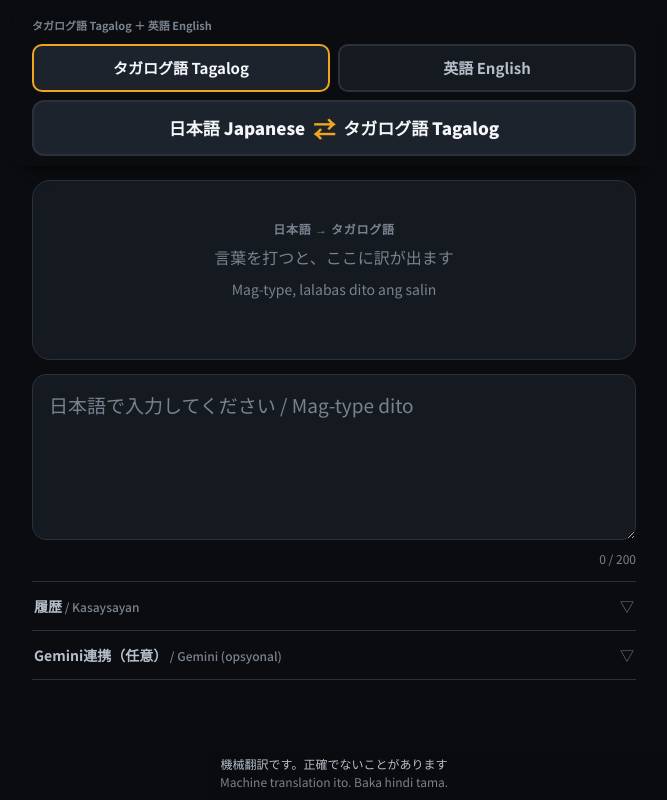
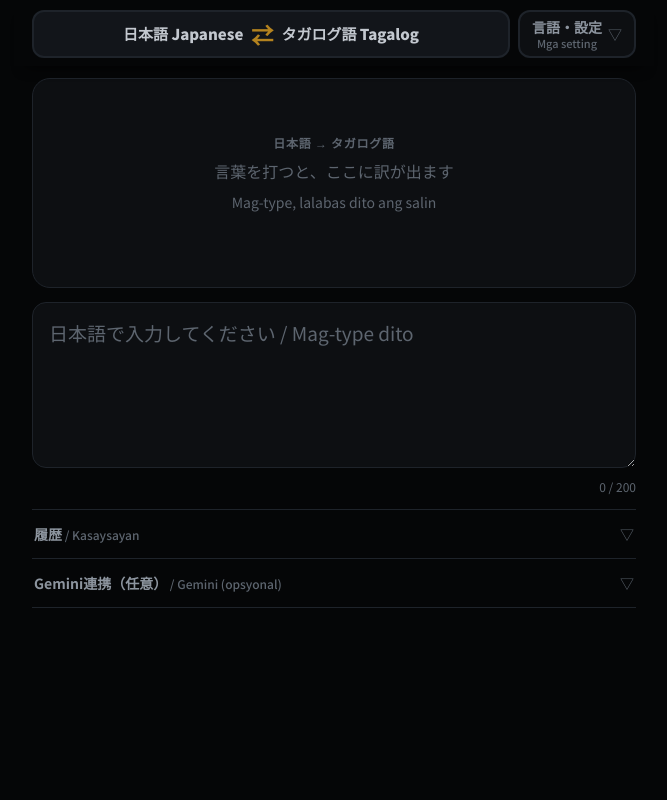
Before and after one commit to naoki-satou/miseru-honyaku, a plain HTML site: page index.html in a window 1280 px wide. Shown: the whole page, without its empty margins (306-973 px from the left). Drawn offline with Linux system fonts and the light colour scheme.

Commit message:
設定をプルダウン化し表示範囲を拡大

```diff
--- a/index.html
+++ b/index.html
@@ -11,16 +11,17 @@
     <link href="https://fonts.googleapis.com/css2?family=Noto+Sans+JP:wght@400;500;700;900&display=swap" rel="stylesheet" />
     <style>
       :root {
-        --bg: #0a0c0f;
-        --panel: #151920;
-        --panel-2: #1d232d;
-        --line: #2a313d;
-        --text: #f4f6f9;
-        --sub: #b6bfcb;
-        --dim: #79838f;
-        --accent: #f0a51e;
-        --accent-text: #1a1200;
-        --danger: #ff8a7a;
+        /* 眩しさ対策：全体を一段暗くし、白は落とした灰色、黄色は彩度を抑えた暗めのアンバーにする */
+        --bg: #050607;
+        --panel: #0d0f12;
+        --panel-2: #12151a;
+        --line: #1e232a;
+        --text: #c3c8cf;
+        --sub: #8d959f;
+        --dim: #5d656f;
+        --accent: #b4831f;
+        --accent-text: #141002;
+        --danger: #cf7a6a;
       }
       * { box-sizing: border-box; -webkit-tap-highlight-color: transparent; }
       html, body { height: 100%; }
@@ -44,7 +45,7 @@
       .input-view {
         max-width: 640px;
         margin: 0 auto;
-        padding: 0 18px 84px;
+        padding: 0 18px 40px;
         display: block;
         min-height: 100dvh;
       }
@@ -60,11 +61,49 @@
         flex-direction: column;
         gap: 8px;
         background: var(--bg);
-        margin: 0 -18px 14px;
-        padding: calc(14px + env(safe-area-inset-top, 0px)) 18px 10px;
+        margin: 0 -18px 12px;
+        padding: calc(10px + env(safe-area-inset-top, 0px)) 18px 8px;
         box-shadow: 0 12px 14px -12px rgba(0, 0, 0, 0.85);
       }
-      .top-meta {
+      /* 常時表示は方向ボタンと設定トグルだけの細い1行にする */
+      .toolbar-row {
+        display: flex;
+        align-items: stretch;
+        gap: 8px;
+      }
+      .settings-btn {
+        flex: none;
+        min-height: 48px;
+        padding: 6px 12px;
+        display: flex;
+        align-items: center;
+        gap: 6px;
+        font-size: 14px;
+        font-weight: 700;
+        line-height: 1.3;
+        color: var(--sub);
+        background: var(--panel);
+        border: 2px solid var(--line);
+        border-radius: 12px;
+        white-space: nowrap;
+      }
+      .settings-btn .s-foreign {
+        display: block;
+        font-size: 11px;
+        font-weight: 500;
+        color: var(--dim);
+      }
+      .settings-btn .s-arrow { color: var(--dim); font-weight: 500; }
+      .settings-btn:active { background: var(--panel-2); }
+      /* プルダウン：普段は使わない部分（言語ペア表示・外国語切替・注意書き）を収納 */
+      .settings-panel {
+        display: none;
+        flex-direction: column;
+        gap: 10px;
+        padding: 4px 0 6px;
+      }
+      .settings-panel.open { display: flex; }
+      .settings-meta {
         display: flex;
         align-items: center;
         justify-content: space-between;
@@ -77,6 +116,13 @@
         color: var(--dim);
         line-height: 1.5;
       }
+      .settings-note {
+        margin: 0;
+        font-size: 12px;
+        line-height: 1.55;
+        color: var(--sub);
+      }
+      .settings-note .n-foreign { display: block; color: var(--dim); }
       .foreign-row {
         display: flex;
         align-items: center;
@@ -100,10 +146,11 @@
         background: var(--panel-2);
       }
       .dir-btn {
-        width: 100%;
-        min-height: 56px;
-        padding: 10px 12px;
-        font-size: 17px;
+        flex: 1;
+        min-width: 0;
+        min-height: 48px;
+        padding: 6px 10px;
+        font-size: 15px;
         line-height: 1.35;
         font-weight: 900;
         color: var(--text);
@@ -176,7 +223,7 @@
         border-radius: 18px;
         padding: 22px 18px 16px;
         margin-bottom: 14px;
-        min-height: 180px;
+        min-height: 210px;
         display: flex;
         flex-direction: column;
         align-items: center;
@@ -187,10 +234,10 @@
       }
       .result-area.has-result {
         cursor: pointer;
-        border-color: rgba(240, 165, 30, 0.45);
+        border-color: rgba(180, 131, 31, 0.32);
         background: var(--panel-2);
       }
-      .result-area.has-result:active { background: #232a35; }
+      .result-area.has-result:active { background: #171b21; }
       .result-dir {
         font-size: 12px;
         font-weight: 700;
@@ -254,9 +301,9 @@
         font-weight: 700;
         line-height: 1.6;
         border-radius: 12px;
-        background: #2e1a15;
-        color: #f3cdc4;
-        border: 1px solid #5c2f24;
+        background: #221310;
+        color: #c9a198;
+        border: 1px solid #40231b;
       }
       .status.show { display: block; }
 
@@ -431,20 +478,6 @@
       }
       .history-empty { font-size: 14px; color: var(--dim); padding: 6px 2px; line-height: 1.6; }
 
-      /* ---------- 注意書き ---------- */
-      .note {
-        position: fixed;
-        left: 0; right: 0; bottom: 0;
-        padding: 8px 14px calc(8px + env(safe-area-inset-bottom));
-        font-size: 12px;
-        line-height: 1.55;
-        color: var(--sub);
-        background: rgba(10, 12, 15, 0.94);
-        text-align: center;
-        z-index: 30;
-      }
-      .note .n-foreign { display: block; color: var(--dim); }
-
       /* ---------- 表示画面 ---------- */
       .show-view {
         position: fixed;
@@ -510,21 +543,30 @@
     <!-- 入力画面 -->
     <main class="input-view" id="inputView">
 
-      <!-- 一番上：操作ボタン -->
+      <!-- 一番上：常時表示は方向ボタン＋設定トグルだけ。普段使わない部分はプルダウンに収納 -->
       <div class="controls-top">
-        <div class="top-meta">
-          <span class="pair-indicator" id="pairIndicator">タガログ語 Tagalog ＋ 英語 English</span>
-          <span class="gemini-badge" id="geminiBadge">Gemini連携中</span>
+        <div class="toolbar-row">
+          <button class="dir-btn" id="dirBtn" type="button" aria-label="翻訳の方向を切り替える">
+            <span id="dirFrom">日本語 Japanese</span>
+            <span class="swap" aria-hidden="true">⇄</span>
+            <span id="dirTo">タガログ語 Tagalog</span>
+          </button>
+          <button class="settings-btn" id="settingsToggle" type="button" aria-expanded="false" aria-controls="settingsPanel">
+            <span>言語・設定<span class="s-foreign" id="settingsForeign"></span></span>
+            <span class="s-arrow" aria-hidden="true">▽</span>
+          </button>
         </div>
-        <div class="foreign-row" role="group" aria-label="外国語側の切替">
-          <button type="button" class="foreign-btn active" id="foreignLocalBtn" aria-pressed="true">タガログ語 Tagalog</button>
-          <button type="button" class="foreign-btn" id="foreignEnBtn" aria-pressed="false">英語 English</button>
+        <div class="settings-panel" id="settingsPanel">
+          <div class="settings-meta">
+            <span class="pair-indicator" id="pairIndicator">タガログ語 Tagalog ＋ 英語 English</span>
+            <span class="gemini-badge" id="geminiBadge">Gemini連携中</span>
+          </div>
+          <div class="foreign-row" role="group" aria-label="外国語側の切替">
+            <button type="button" class="foreign-btn active" id="foreignLocalBtn" aria-pressed="true">タガログ語 Tagalog</button>
+            <button type="button" class="foreign-btn" id="foreignEnBtn" aria-pressed="false">英語 English</button>
+          </div>
+          <p class="settings-note"><span>機械翻訳です。正確でないことがあります</span><span class="n-foreign" id="noteForeign"></span></p>
         </div>
-        <button class="dir-btn" id="dirBtn" type="button" aria-label="翻訳の方向を切り替える">
-          <span id="dirFrom">日本語 Japanese</span>
-          <span class="swap" aria-hidden="true">⇄</span>
-          <span id="dirTo">タガログ語 Tagalog</span>
-        </button>
       </div>
 
       <!-- 訳文表示エリア（タップで全画面表示） -->
@@ -590,8 +632,6 @@
       <div class="show-back"><span>タップで戻る</span><span class="b-foreign" id="showBackForeign"></span></div>
     </div>
 
-    <div class="note"><span>機械翻訳です。正確でないことがあります</span><span class="n-foreign" id="noteForeign"></span></div>
-
     <script>
       (function () {
         var LANGS = {
@@ -604,6 +644,7 @@
         // 説明文の外国語側（短く簡単な言葉）。表示は日本語との併記で、切替は現地語／英語切替に連動する。
         var STR = {
           tl: {
+            settings: "Mga setting",
             placeholder: "Mag-type dito",
             resultPlaceholder: "Mag-type, lalabas dito ang salin",
             tapLarge: "I-tap para lakihan",
@@ -621,6 +662,7 @@
             emptyHistory: "Wala pang kasaysayan."
           },
           id: {
+            settings: "Pengaturan",
             placeholder: "Ketik di sini",
             resultPlaceholder: "Ketik, terjemahan muncul di sini",
             tapLarge: "Ketuk untuk perbesar",
@@ -638,6 +680,7 @@
             emptyHistory: "Belum ada riwayat."
           },
           vi: {
+            settings: "Cài đặt",
             placeholder: "Nhập ở đây",
             resultPlaceholder: "Nhập chữ, bản dịch sẽ hiện ở đây",
             tapLarge: "Chạm để xem lớn",
@@ -655,6 +698,7 @@
             emptyHistory: "Chưa có lịch sử."
           },
           en: {
+            settings: "Settings",
             placeholder: "Type here",
             resultPlaceholder: "Type, and the translation appears here",
             tapLarge: "Tap to enlarge",
@@ -688,6 +732,9 @@
 
         var dirJaFirst = true; // true: 日本語→相手 / false: 相手→日本語
 
+        var settingsToggle = document.getElementById("settingsToggle");
+        var settingsPanel = document.getElementById("settingsPanel");
+        var settingsForeign = document.getElementById("settingsForeign");
         var pairIndicator = document.getElementById("pairIndicator");
         var foreignLocalBtn = document.getElementById("foreignLocalBtn");
         var foreignEnBtn = document.getElementById("foreignEnBtn");
@@ -737,6 +784,13 @@
         // 相手も読む場所なので、日本語名と相手側の表記を併記する。
         pairIndicator.textContent = LANGS[pair].name + " " + LANGS[pair].foreign + " ＋ " + LANGS.en.name + " " + LANGS.en.foreign;
 
+        // ---------- プルダウン（言語・設定） ----------
+        settingsToggle.addEventListener("click", function () {
+          var open = settingsPanel.classList.toggle("open");
+          settingsToggle.setAttribute("aria-expanded", open ? "true" : "false");
+          settingsToggle.querySelector(".s-arrow").textContent = open ? "△" : "▽";
+        });
+
         // 外国語側の切替（現地語 ⇄ 英語）。入力・表示の両方がこの切替に従う。
         function foreignCode() {
           return useEnglish ? "en" : pair;
@@ -747,6 +801,7 @@
         // 説明文の外国語側を、今の外国語（現地語／英語）に合わせて差し替える
         function refreshBilingual() {
           var s = uiStrings();
+          settingsForeign.textContent = s.settings;
           resultHintForeign.textContent = s.tapLarge;
           historyToggleForeign.textContent = " / " + s.history;
           historyNoteForeign.textContent = s.historyNote;
```
